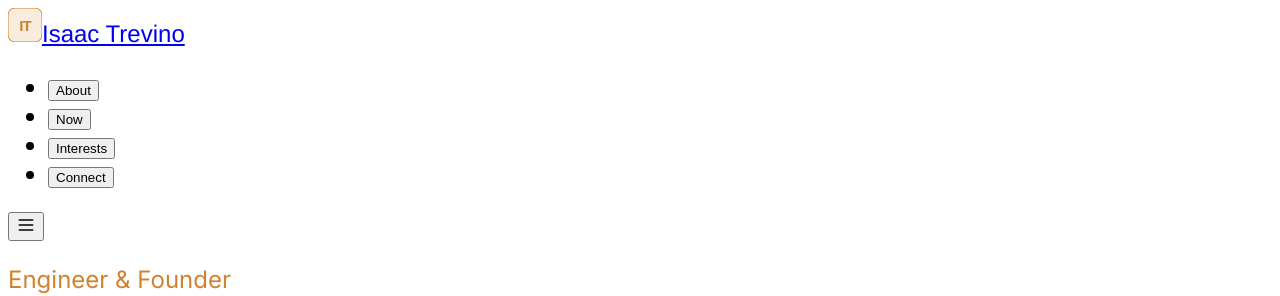
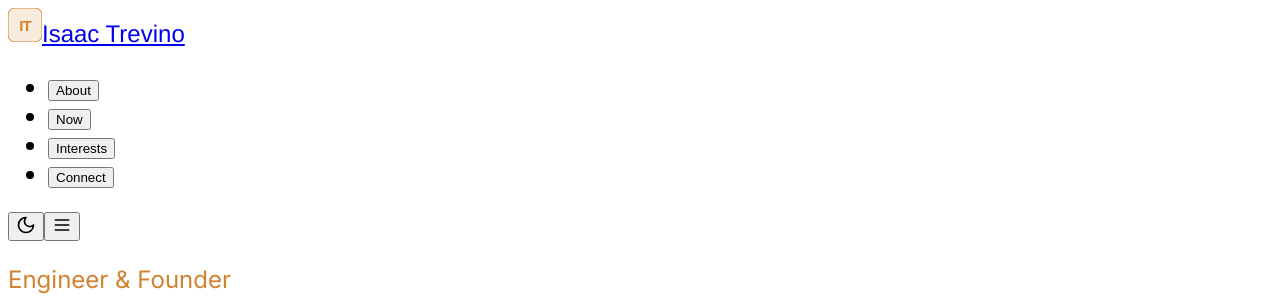
Before and after one commit to IsaacTrevino/isaac, a React (Vite) app in the folder client/: page / in a window 1280 px wide. Shown: the top 296 px of the page. Built offline with nearby package versions, Linux system fonts and the light colour scheme; grey boxes are pictures that could not be loaded; a web font is replaced by a local one.

Commit message:
dark mode

```diff
--- a/client/src/App.tsx
+++ b/client/src/App.tsx
@@ -3,7 +3,7 @@ import { useBrowserLocation } from "wouter/use-browser-location";
 import { QueryClientProvider } from "@tanstack/react-query";
 import { queryClient } from "@/lib/queryClient";
 import { Toaster } from "@/components/ui/toaster";
-import { useEffect, useState } from "react";
+import { ThemeProvider } from "@/hooks/use-theme";
 
 import Nav from "@/components/Nav";
 import Hero from "@/components/Hero";
@@ -24,18 +24,6 @@ function useNormalizedLocation() {
       ? location.slice(0, -1)
       : location;
   return [normalized, navigate] as ReturnType<typeof useBrowserLocation>;
-}
-
-function ThemeProvider({ children }: { children: React.ReactNode }) {
-  const [theme] = useState<"light" | "dark">(() =>
-    window.matchMedia("(prefers-color-scheme: dark)").matches ? "dark" : "light"
-  );
-
-  useEffect(() => {
-    document.documentElement.classList.toggle("dark", theme === "dark");
-  }, [theme]);
-
-  return <>{children}</>;
 }
 
 function HomePage() {
--- a/client/src/components/Nav.tsx
+++ b/client/src/components/Nav.tsx
@@ -1,7 +1,9 @@
 import { useEffect, useState } from "react";
-import { Menu, X } from "lucide-react";
+import { Menu, Moon, Sun, X } from "lucide-react";
+import { useTheme } from "@/hooks/use-theme";
 
 export default function Nav() {
+  const { theme, toggleTheme } = useTheme();
   const [scrolled, setScrolled] = useState(false);
   const [menuOpen, setMenuOpen] = useState(false);
 
@@ -27,8 +29,7 @@ export default function Nav() {
   return (
     <nav
       data-testid="nav"
-      className={`fixed top-0 left-0 right-0 z-50 transition-all duration-200 ${
-        scrolled
+      className={`fixed top-0 left-0 right-0 z-50 transition-all duration-200 ${scrolled
           ? "border-b border-border bg-background/90 backdrop-blur-xl"
           : "border-b border-transparent bg-background/60 backdrop-blur-sm"
         }`}
@@ -66,7 +67,7 @@ export default function Nav() {
           </span>
         </a>
 
-        {/* Desktop links */}
+        <div className="flex items-center gap-2 md:gap-6">
           <ul className="hidden md:flex items-center gap-8 list-none m-0 p-0" role="list">
             {links.map((l) => (
               <li key={l.href}>
@@ -81,7 +82,15 @@ export default function Nav() {
             ))}
           </ul>
 
-        {/* Mobile menu button */}
+          <button
+            onClick={toggleTheme}
+            className="p-2 text-muted-foreground hover:text-foreground transition-colors bg-transparent border-none cursor-pointer"
+            aria-label={theme === "dark" ? "Switch to light mode" : "Switch to dark mode"}
+            data-testid="nav-theme-toggle"
+          >
+            {theme === "dark" ? <Sun size={20} /> : <Moon size={20} />}
+          </button>
+
           <button
             className="md:hidden p-2 text-foreground bg-transparent border-none cursor-pointer"
             onClick={() => setMenuOpen(!menuOpen)}
@@ -91,6 +100,7 @@ export default function Nav() {
           >
             {menuOpen ? <X size={20} /> : <Menu size={20} />}
           </button>
+        </div>
       </div>
 
       {/* Mobile menu */}
--- a/client/src/components/Now.tsx
+++ b/client/src/components/Now.tsx
@@ -1,5 +1,6 @@
 import { Bot, Box, Play, Radio } from "lucide-react";
 import FadeIn from "./FadeIn";
+import { AppStoreIcon, GooglePlayIcon } from "./StoreIcons";
 
 const items = [
   {
@@ -148,8 +149,8 @@ export default function Now() {
                     {item.body}
                   </p>
                   {("trailerHref" in item && item.trailerHref) ||
-                  ("appStoreHref" in item && item.appStoreHref) ||
-                  ("googlePlayHref" in item) ? (
+                    ("appStoreHref" in item && item.appStoreHref) ||
+                    ("googlePlayHref" in item) ? (
                     <div className="flex items-center gap-2 mt-1 flex-wrap">
                       {"trailerHref" in item && item.trailerHref ? (
                         <a
@@ -177,7 +178,7 @@ export default function Now() {
                           aria-label="Download on the App Store"
                           data-testid="app-store-link"
                         >
-                          <img src="/images/app-store.svg" alt="" className="w-4 h-4" />
+                          <AppStoreIcon />
                         </a>
                       ) : null}
                       {"googlePlayHref" in item ? (
@@ -194,7 +195,7 @@ export default function Now() {
                             aria-label="Get it on Google Play"
                             data-testid="google-play-link"
                           >
-                            <img src="/images/google-play.svg" alt="" className="w-4 h-4" />
+                            <GooglePlayIcon />
                           </a>
                         ) : (
                           <span
@@ -207,7 +208,7 @@ export default function Now() {
                             title="Google Play — coming soon"
                             data-testid="google-play-link"
                           >
-                            <img src="/images/google-play.svg" alt="" className="w-4 h-4" />
+                            <GooglePlayIcon />
                           </span>
                         )
                       ) : null}
--- /dev/null
+++ b/client/src/components/StoreIcons.tsx
@@ -0,0 +1,46 @@
+type IconProps = { className?: string };
+
+export function AppStoreIcon({ className = "w-4 h-4" }: IconProps) {
+  return (
+    <svg
+      xmlns="http://www.w3.org/2000/svg"
+      viewBox="0 0 24 24"
+      fill="currentColor"
+      aria-hidden
+      className={className}
+    >
+      <path d="M18.71 19.5c-.83 1.24-1.71 2.45-3.05 2.47-1.34.03-1.77-.79-3.29-.79-1.53 0-2 .77-3.27.82-1.31.05-2.3-1.32-3.14-2.53C4.25 17 2.94 12.45 4.7 9.39c.87-1.52 2.43-2.48 4.12-2.51 1.28-.02 2.5.87 3.29.87.78 0 2.26-1.07 3.81-.91.65.03 2.47.26 3.64 1.98-.09.06-2.17 1.28-2.15 3.81.03 3.02 2.65 4.03 2.68 4.04-.03.07-.42 1.44-1.38 2.83M13 3.5c.73-.83 1.94-1.46 2.94-1.5.13 1.17-.34 2.35-1.04 3.19-.69.85-1.83 1.51-2.95 1.42-.15-1.15.41-2.35 1.05-3.11z" />
+    </svg>
+  );
+}
+
+export function GooglePlayIcon({ className = "w-4 h-4" }: IconProps) {
+  return (
+    <svg
+      xmlns="http://www.w3.org/2000/svg"
+      viewBox="0 0 24 24"
+      aria-hidden
+      className={className}
+    >
+      <path
+        fill="currentColor"
+        d="M3.609 1.814 13.792 12 3.61 22.186a.996.996 0 0 1-.61-.92V2.734a1 1 0 0 1 .609-.92z"
+      />
+      <path
+        fill="currentColor"
+        opacity="0.85"
+        d="M16.95 15.838 6.05 22.5l7.742-7.742 3.158 1.08z"
+      />
+      <path
+        fill="currentColor"
+        opacity="0.7"
+        d="M16.95 8.162 6.05 1.5l7.742 7.742 3.158-1.08z"
+      />
+      <path
+        fill="currentColor"
+        opacity="0.55"
+        d="M20.108 10.87 17.5 9.97V14.03l2.608-.9a1 1 0 0 0 0-1.86z"
+      />
+    </svg>
+  );
+}
--- /dev/null
+++ b/client/src/hooks/use-theme.tsx
@@ -0,0 +1,45 @@
+import { createContext, useContext, useEffect, useState } from "react";
+
+type Theme = "light" | "dark";
+
+type ThemeContextValue = {
+  theme: Theme;
+  toggleTheme: () => void;
+};
+
+const ThemeContext = createContext<ThemeContextValue | null>(null);
+
+const STORAGE_KEY = "theme";
+
+function getInitialTheme(): Theme {
+  const stored = localStorage.getItem(STORAGE_KEY);
+  if (stored === "light" || stored === "dark") return stored;
+  return window.matchMedia("(prefers-color-scheme: dark)").matches ? "dark" : "light";
+}
+
+export function ThemeProvider({ children }: { children: React.ReactNode }) {
+  const [theme, setTheme] = useState<Theme>(getInitialTheme);
+
+  useEffect(() => {
+    document.documentElement.classList.toggle("dark", theme === "dark");
+    localStorage.setItem(STORAGE_KEY, theme);
+  }, [theme]);
+
+  const toggleTheme = () => {
+    setTheme((current) => (current === "dark" ? "light" : "dark"));
+  };
+
+  return (
+    <ThemeContext.Provider value={{ theme, toggleTheme }}>
+      {children}
+    </ThemeContext.Provider>
+  );
+}
+
+export function useTheme() {
+  const context = useContext(ThemeContext);
+  if (!context) {
+    throw new Error("useTheme must be used within ThemeProvider");
+  }
+  return context;
+}
```
Lines whose indentation alone changed are shown as unchanged.
